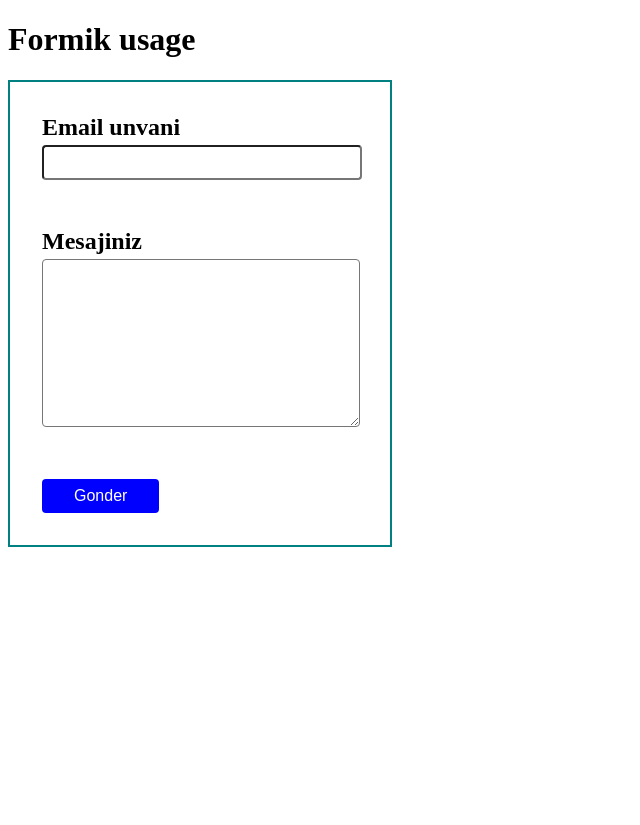
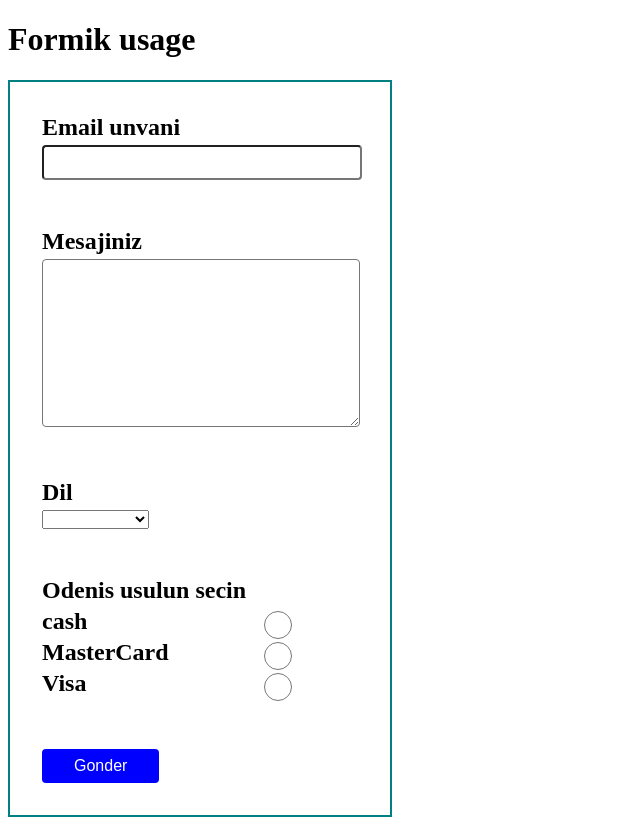
Before and after one commit to shamil-am/React-libs, a React (Create React App) app in the folder formik-lib/: page / in a window 1280 px wide. Shown: the whole page, without its empty margins (0-640 px from the left). Before the commit the page ends 800 px from the top, so only its background shows below. Built offline with nearby package versions, Linux system fonts and the light colour scheme; the HTML template or start-up script is replaced by a standard one.

Commit message:
radio-buttons added

```diff
--- a/formik-lib/src/FormikPro/FormikContainer.js
+++ b/formik-lib/src/FormikPro/FormikContainer.js
@@ -4,15 +4,47 @@ import * as Yup from "yup";
 import FormikControl from "./FormikControl";
 
 const FormikContainer = () => {
+  const dropDownOptions = [
+    {
+      key: "default",
+      value: "",
+    },
+    {
+      key: "AZ",
+      value: "Azerbaycanca",
+    },
+    {
+      key: "EN",
+      value: "Ingilisce",
+    },
+  ];
+  const paymentOptions = [
+    {
+      key: "cash",
+      value: "cash",
+    },
+    {
+      key: "MasterCard",
+      value: "MasterCard",
+    },
+    {
+      key: "Visa",
+      value: "Visa",
+    },
+  ];
   const initialValues = {
     email: "",
     message: "",
+    language: "",
+    payment: "",
   };
   const validationSchema = Yup.object({
     email: Yup.string()
       .required("Emailinizi qeyd edin.")
       .email("Yalnis email formati"),
     message: Yup.string().required("Mesaj bosh ola bilmez"),
+    language: Yup.string().required("Dil secimi edin."),
+    payment: Yup.string().required("Odenis usulun secin"),
   });
   const onSubmit = (values) => {
     window.alert("Sorgunuz qebul edildi!");
@@ -41,7 +73,19 @@ const FormikContainer = () => {
               name="message"
               label="Mesajiniz"
             />
-
+            <FormikControl
+              control="select"
+              id="language"
+              name="language"
+              label="Dil"
+              dropDownOptions={dropDownOptions}
+            />
+            <FormikControl
+              control="radio"
+              label="Odenis usulun secin"
+              name="payment"
+              paymentOptions={paymentOptions}
+            />
             <button type="submit">Gonder</button>
           </Form>
         );
--- a/formik-lib/src/FormikPro/FormikControl.js
+++ b/formik-lib/src/FormikPro/FormikControl.js
@@ -1,5 +1,8 @@
 import Input from "./Input";
 import TextArea from "./TextArea";
+import SelectOption from "./SelectOption";
+import RadioOptions from "./RadioOptions";
+//
 const FormikControl = (props) => {
   const { control, ...rest } = props;
   switch (control) {
@@ -8,7 +11,9 @@ const FormikControl = (props) => {
     case "textarea":
       return <TextArea {...rest} />;
     case "select":
+      return <SelectOption {...rest} />;
     case "radio":
+      return <RadioOptions {...rest} />;
     case "checkbox":
     case "date":
     default:
--- /dev/null
+++ b/formik-lib/src/FormikPro/RadioOptions.js
@@ -0,0 +1,41 @@
+import React from "react";
+import { ErrorMessage, Field } from "formik";
+import TextError from "./TextError";
+
+const RadioOptions = (props) => {
+  const { label, name, paymentOptions } = props;
+  return (
+    <div className="form-control">
+      <label>{label}</label>
+      <Field name={name}>
+        {({ field }) => {
+          return paymentOptions.map((payment) => {
+            return (
+              <div
+                key={payment.key}
+                style={{ display: "flex", flexDirection: "row-reverse" }}
+              >
+                <input
+                  // passing field with spread mandatory
+                  {...field}
+                  type="radio"
+                  // we must pass value after {...fiel} passed beacuse initial value is empty
+                  value={payment.value}
+                  id={payment.key}
+                  checked={field.value === payment.value}
+                  style={{ width: "50%" }}
+                />
+                <label style={{ width: "50%" }} htmlFor={payment.key}>
+                  {payment.value}
+                </label>
+              </div>
+            );
+          });
+        }}
+      </Field>
+      <ErrorMessage name={name} component={TextError} />
+    </div>
+  );
+};
+
+export default RadioOptions;
--- /dev/null
+++ b/formik-lib/src/FormikPro/SelectOption.js
@@ -0,0 +1,19 @@
+import { ErrorMessage, Field } from "formik";
+import TextError from "./TextError";
+const SelectOption = (props) => {
+  const { id, label, name, dropDownOptions } = props;
+  return (
+    <div className="form-control">
+      <label htmlFor={id}>{label}</label>
+
+      <Field as="select" id={id} name={name}>
+        {dropDownOptions.map((option) => {
+          return <option key={option.key}>{option.value}</option>;
+        })}
+      </Field>
+      <ErrorMessage name={name} component={TextError} />
+    </div>
+  );
+};
+
+export default SelectOption;
--- a/formik-lib/src/FormikPro/TextArea.js
+++ b/formik-lib/src/FormikPro/TextArea.js
@@ -6,7 +6,7 @@ const TextArea = (props) => {
   return (
     <div className="form-control">
       <label htmlFor={id}>{label}</label>
-      <Field as="textarea" name={name} id={id} cols="30" rows="10" />
+      <Field as="textarea" name={name} id={id} cols="30" rows="10" {...rest} />
       <ErrorMessage name={name} component={TextError} />
     </div>
   );
```
